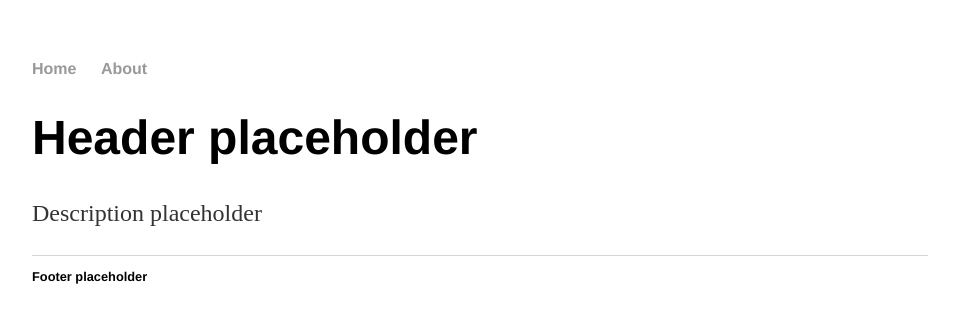
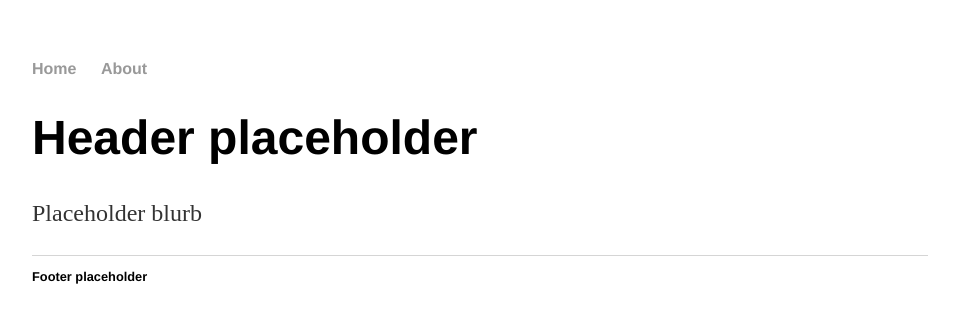
Before and after one commit to Halle/halle.github.io, a Jekyll site: the page built from index.html, in a window 1280 px wide. Shown: the top 323 px of the page, without its empty margins (160-1119 px from the left). Built offline with Jekyll 4.4.1, drawn with Linux system fonts in a browser that asks for light colours.

Commit message:
Update index.html

```diff
--- a/index.html
+++ b/index.html
@@ -1,27 +1,8 @@
-<!DOCTYPE html>
-<html>
-	<head>
-		<title>Title</title>
-		<!-- link to main stylesheet -->
-		<link rel="stylesheet" type="text/css" href="/css/main.css">
-	</head>
-	<body>
-		<nav>
-    		<ul>
-        		<li><a href="/">Home</a></li>
-	        	<li><a href="/about">About</a></li>
-    		</ul>
-		</nav>
-		<div class="container">
-    		<div class="blurb">
-        		<h1>Header placeholder</h1>
-				<p>Description placeholder</p>
-    		</div><!-- /.blurb -->
-		</div><!-- /.container -->
-		<footer>
-    		<ul>
-        		<li>Footer placeholder</li>
-			</ul>
-		</footer>
-	</body>
-</html>
+---
+layout: default
+title: Fence King
+---
+<div class="blurb">
+	<h1>Header placeholder</h1>
+	<p>Placeholder blurb</p>
+</div><!-- /.blurb -->
```
